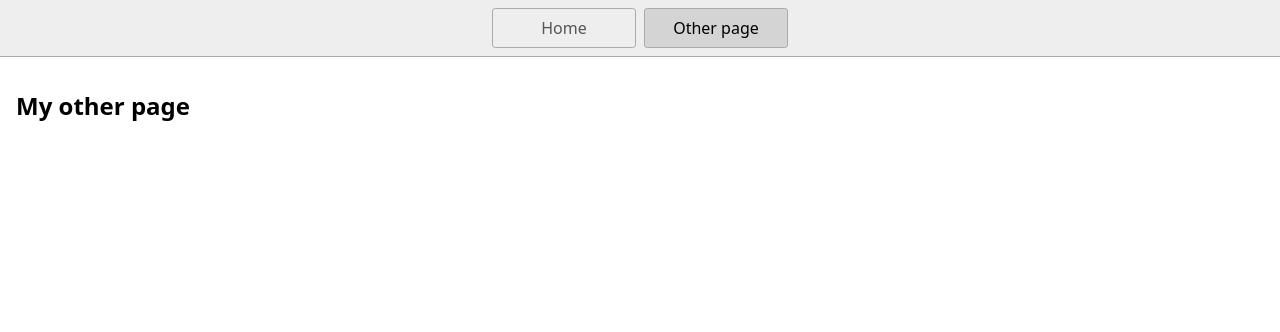
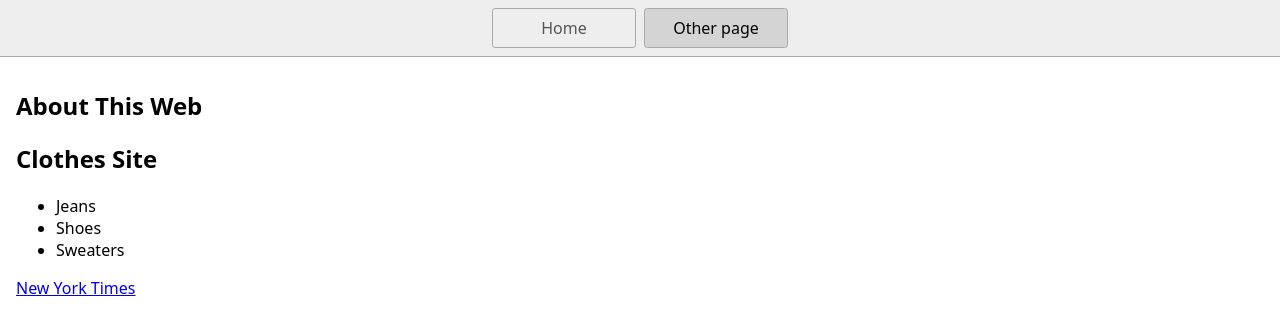
Before and after one commit to chacon5037/First-One, a website: page page2.html in a window 1280 px wide. Drawn offline with Linux system fonts and the light colour scheme.

Commit message:
Assignment 2 work

```diff
--- a/page2.html
+++ b/page2.html
@@ -13,7 +13,16 @@
       <a href="/page2.html" aria-current="page">Other page</a>
     </nav>
     <main>
-      <h1>My other page</h1>
+      <h1>About This Web</h1>
+      <h2>Clothes Site </h2>
+      <ul>
+        <li>Jeans</li>
+        <li>Shoes</li>
+        <li>Sweaters</li>
+      </ul>
+      <p>
+        <a href="https://newyorktimes.com">New York Times</a>
+      </p>
     </main>
   </body>
 </html>
```
